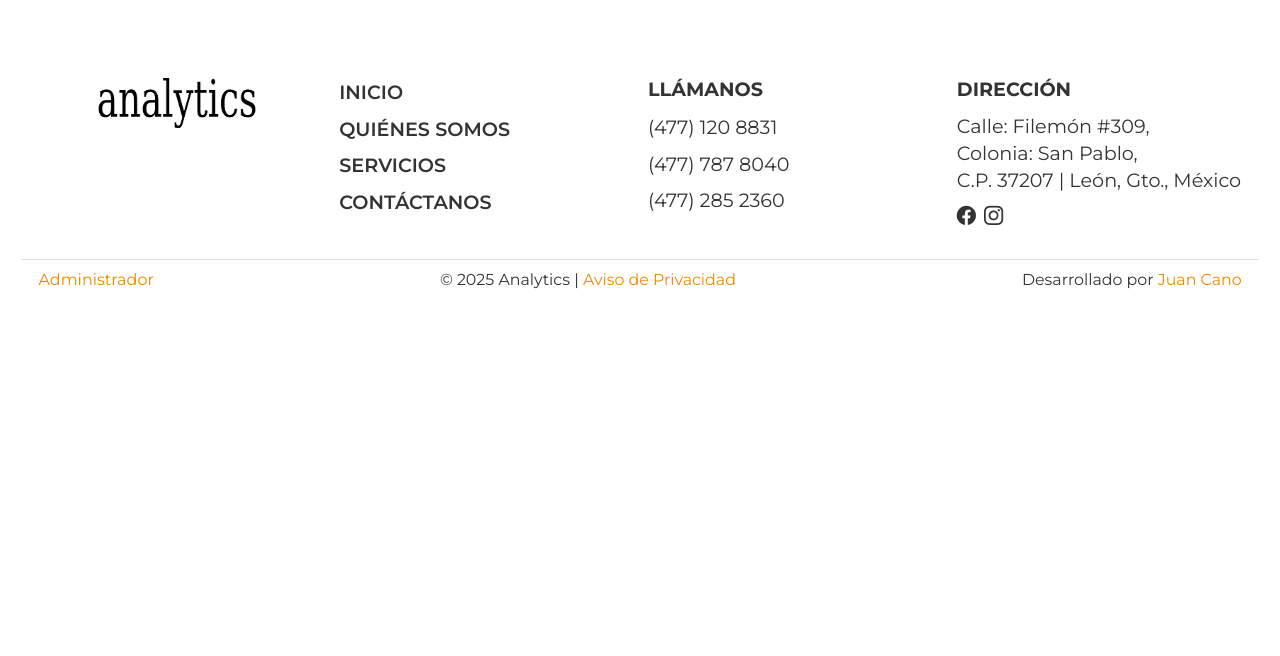
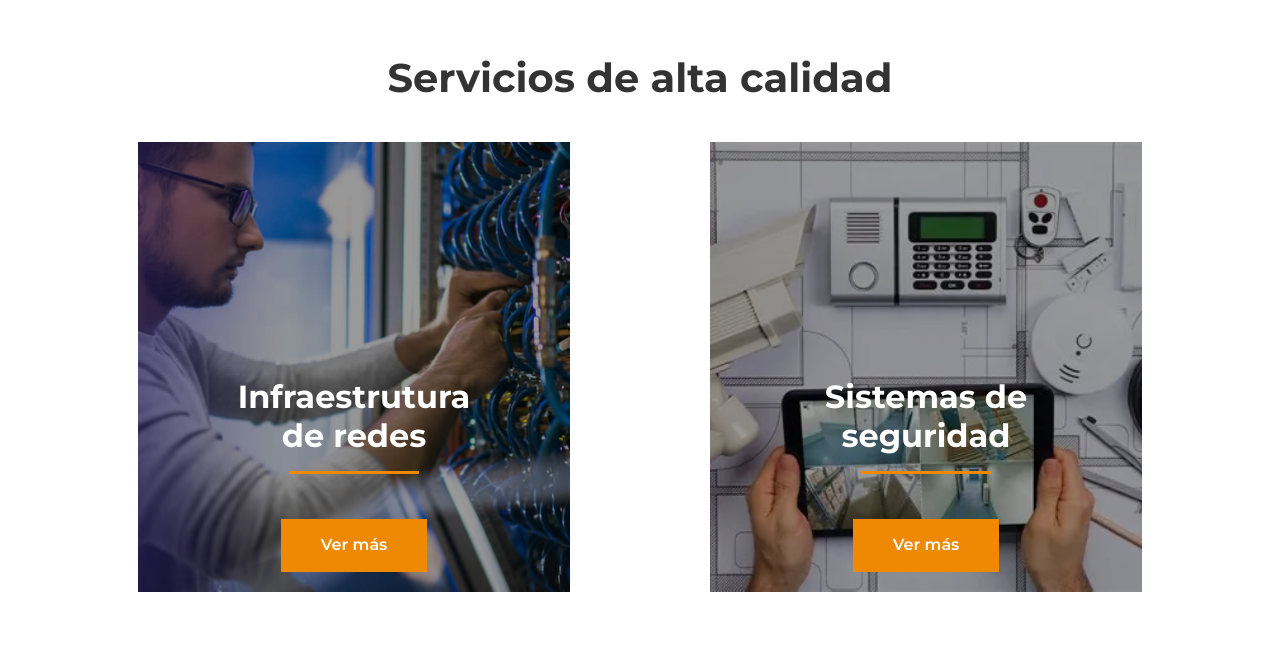
Before and after one commit to PabloDevUtl/analytics, a React (Vite) app: page / in a window 1280 px wide. Shown: the part 1704-2360 px from the top of the page. Before the commit the page ends 2036 px from the top, so only its background shows below. Built offline with nearby package versions, Linux system fonts and the light colour scheme.

Commit message:
Se agrego Servicios.jsx, Servicios.css, ServiciosPage.jsx, y se modifico Home.jsx

```diff
--- /dev/null
+++ b/frontend/components/Servicios.jsx
@@ -0,0 +1,80 @@
+import React, { useRef, useEffect } from 'react'
+import { Link } from 'react-router-dom'
+import servicio1 from '../assets/servicio1.png'
+import servicio2 from '../assets/servicio2.png'
+import '../styles/Servicios.css'
+
+export default function Servicios() {
+  const refSection = useRef(null)
+
+  useEffect(() => {
+    const observer = new IntersectionObserver(
+      (entries) => {
+        entries.forEach((e) => {
+          if (e.isIntersecting) {
+            e.target.classList.add('visible')
+          } else {
+            e.target.classList.remove('visible')
+          }
+        })
+      },
+      { threshold: 0.2 }
+    )
+
+    // observa título y cada card
+    const elems = refSection.current.querySelectorAll(
+      '.servicios-title, .servicio-card'
+    )
+    elems.forEach((el) => observer.observe(el))
+
+    return () => observer.disconnect()
+  }, [])
+
+  return (
+    <section id="servicios" className="servicios-section" ref={refSection}>
+      <h2 className="servicios-title">Servicios de alta calidad</h2>
+
+      <div className="servicios-container">
+        <div className="servicio-card" style={{ '--delay': '0.3s' }}>
+          <div
+            className="servicio-image"
+            style={{ backgroundImage: `url(${servicio1})` }}
+          >
+            <div className="servicio-overlay" />
+            <div className="servicio-content">
+              <h3>
+                Infraestrutura
+                <br />
+                de redes
+              </h3>
+              <span className="underline" />
+              <Link to="/servicios-page" className="servicio-button">
+                Ver más
+              </Link>
+            </div>
+          </div>
+        </div>
+
+        <div className="servicio-card" style={{ '--delay': '0.6s' }}>
+          <div
+            className="servicio-image"
+            style={{ backgroundImage: `url(${servicio2})` }}
+          >
+            <div className="servicio-overlay" />
+            <div className="servicio-content">
+              <h3>
+                Sistemas de
+                <br />
+                seguridad
+              </h3>
+              <span className="underline" />
+              <Link to="/servicios-page" className="servicio-button">
+                Ver más
+              </Link>
+            </div>
+          </div>
+        </div>
+      </div>
+    </section>
+  )
+}
--- a/frontend/pages/Home.jsx
+++ b/frontend/pages/Home.jsx
@@ -4,6 +4,7 @@ import AOS from 'aos';
 import 'aos/dist/aos.css';
 
 import QuienesSomos from '../components/QuienesSomos';
+import Servicios from '../components/Servicios';
 import fondoAlarma  from '../assets/fondoAlarma.png';
 import fondoCamaras from '../assets/fondoCamara.png';
 import fondoRedes   from '../assets/fondoRedes.png';
@@ -72,10 +73,8 @@ export default function Home() {
       {/* Preview Quiénes somos */}
       <QuienesSomos />
 
-      {/* Servicios */}
-      <section id="servicios" data-aos="fade-up" data-aos-delay="200">
-        Servicios
-      </section>
+    {/* Sección Servicios (nuevo componente) */}
+    <Servicios />
 
       {/* Contacto */}
       <section id="contacto" data-aos="fade-up" data-aos-delay="300">
--- /dev/null
+++ b/frontend/styles/Servicios.css
@@ -0,0 +1,157 @@
+/* animación pura, sólo al añadir .visible */
+@keyframes fadeInUp {
+  from {
+    opacity: 0;
+    transform: translateY(20px);
+  }
+  to {
+    opacity: 1;
+    transform: translateY(0);
+  }
+}
+
+/* 1) Base oculto */
+.servicios-title,
+.servicio-card {
+  opacity: 0;
+  transform: translateY(20px);
+}
+
+/* 2) Cuando IntersectionObserver añade .visible */
+.servicios-title.visible,
+.servicio-card.visible {
+  animation: fadeInUp 0.8s ease var(--delay, 0s) both;
+}
+
+/* sección y resto de estilos */
+.servicios-section {
+  background: #fff;
+  padding: 4rem 1rem;
+  text-align: center;
+}
+
+.servicios-title {
+  font-size: 2.5rem;
+  font-weight: 700;
+  color: #333;
+  margin-bottom: 2.5rem;
+}
+
+.servicios-container {
+  display: flex;
+  flex-wrap: wrap;
+  justify-content: center;
+  gap: 2rem;
+  max-width: 1200px;
+  margin: 0 auto;
+}
+
+.servicio-card {
+  flex: 0 0 45%;
+  max-width: 45%;
+  display: flex;
+  justify-content: center;
+  align-items: center;
+}
+
+.servicio-image {
+  position: relative;
+  width: 80%;
+  height: 450px;
+  background-size: cover;
+  background-position: center;
+  overflow: hidden;
+  transition: transform 0.3s;
+}
+
+.servicio-image:hover {
+  transform: scale(1.03);
+}
+
+.servicio-overlay {
+  position: absolute;
+  inset: 0;
+  background: rgba(0, 0, 0, 0.4);
+}
+
+.servicio-content {
+  position: absolute;
+  bottom: 20px;
+  left: 50%;
+  transform: translateX(-50%);
+  width: calc(100% - 40px);
+  text-align: center;
+  color: #fff;
+}
+
+.servicio-content h3 {
+  margin: 0;
+  font-size: 2rem;
+  font-weight: 700;
+  line-height: 1.2;
+}
+
+.underline {
+  display: block;
+  width: 130px;
+  height: 3px;
+  background: #ef8802;
+  margin: 1rem auto;
+}
+
+.servicio-button {
+  display: inline-block;
+  margin-top: 1.8rem;
+  padding: 0.9rem 2.5rem;
+  background: #ef8802;
+  color: #fff;
+  text-decoration: none;
+  font-weight: 600;
+  border-radius: 0px;
+  transition: background 0.3s, box-shadow 0.3s;
+}
+
+.servicio-button:hover {
+  background: #d77002;
+  box-shadow: 0 4px 12px rgba(0, 0, 0, 0.2);
+}
+
+/* — Responsividad — */
+
+@media (max-width: 1024px) {
+  .servicio-card {
+    flex: 0 0 48%;
+    max-width: 48%;
+  }
+  .servicio-image {
+    height: 350px;
+  }
+}
+
+@media (max-width: 768px) {
+  .servicio-card {
+    flex: 0 0 100%;
+    max-width: 100%;
+  }
+  .servicio-image {
+    height: 300px;
+  }
+  .servicio-content h3 {
+    font-size: 1.75rem;
+  }
+  .servicios-title {
+    font-size: 2rem;
+  }
+}
+
+@media (max-width: 480px) {
+  .servicios-section {
+    padding: 2.5rem 0.5rem;
+  }
+  .servicio-content h3 {
+    font-size: 1.5rem;
+  }
+  .servicio-button {
+    padding: 0.6rem 1.5rem;
+  }
+}
```
Also changed, not shown: frontend/pages/ServiciosPage.jsx (added).
